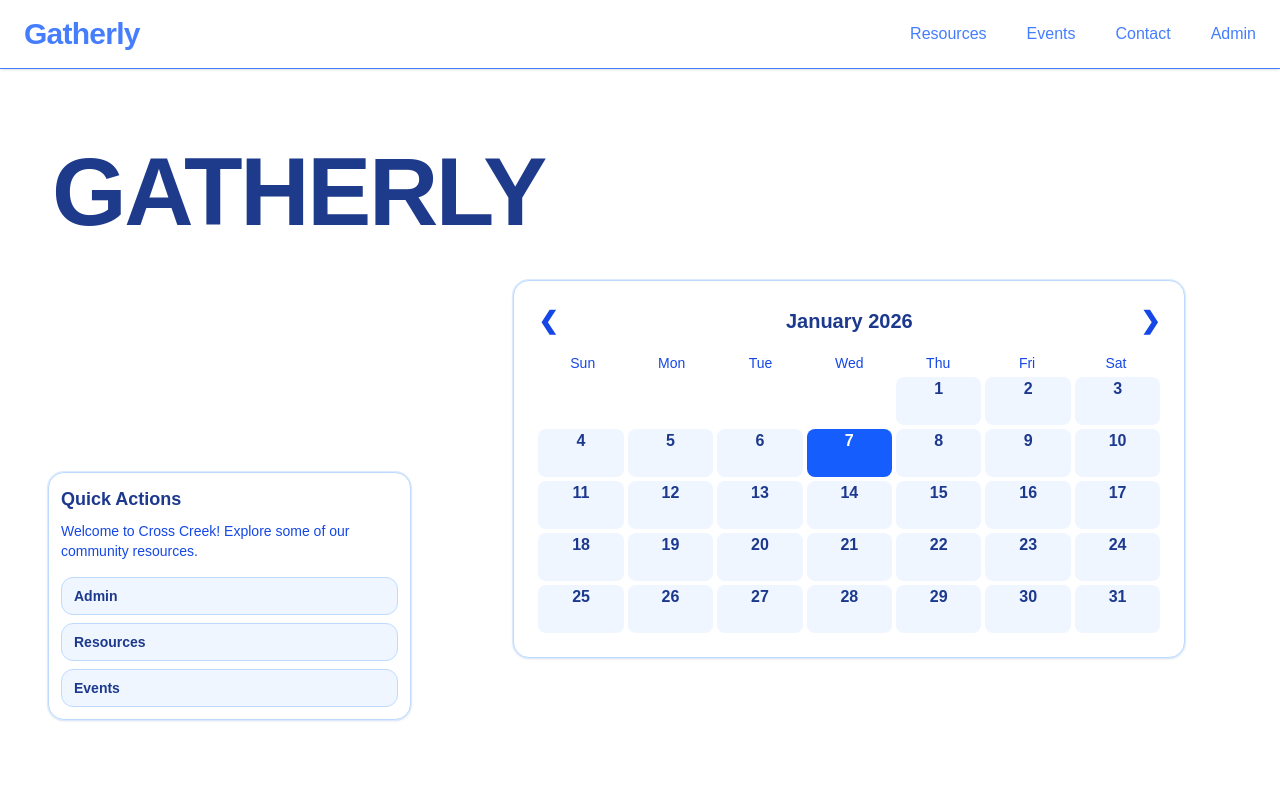
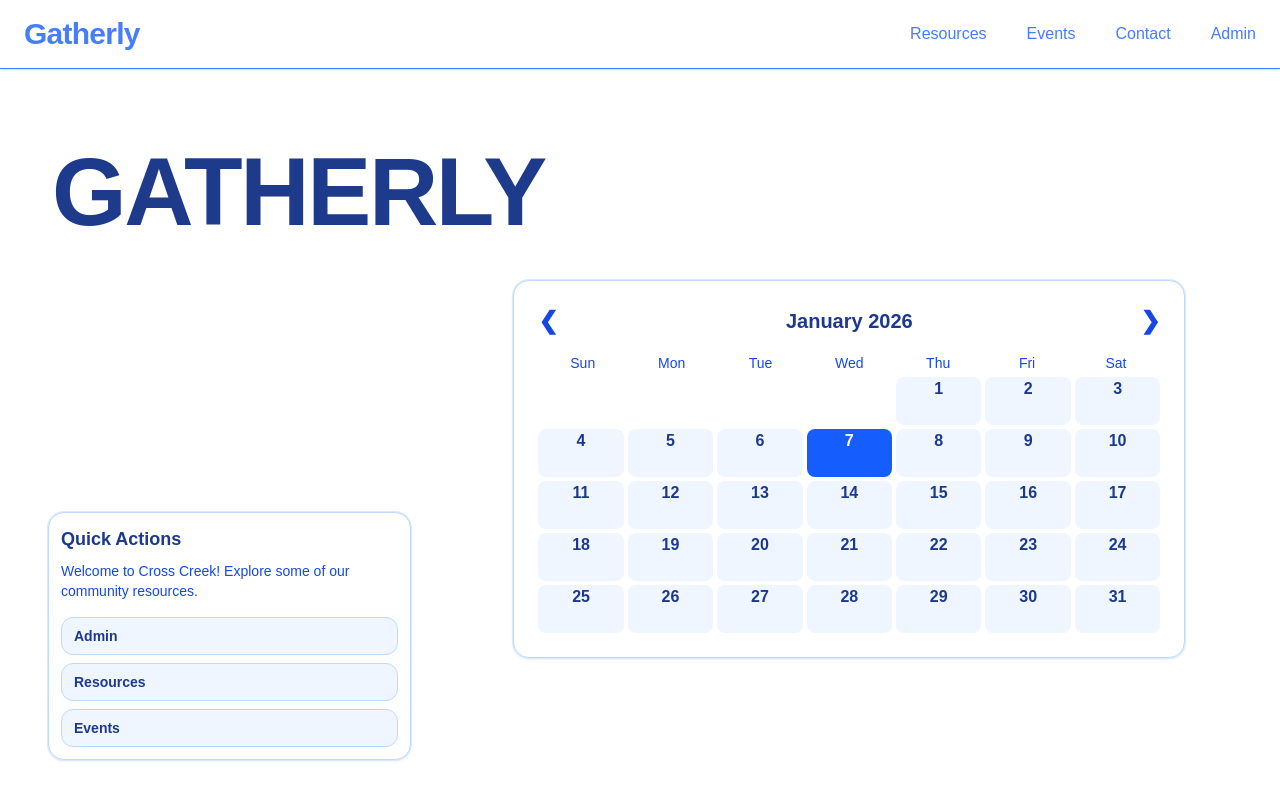
Before and after one commit to TSA-Group/tsa_group_starter, a Next.js app: page / in a window 1280 px wide. Shown: the top 800 px of the page. Built offline with nearby package versions, Linux system fonts and the light colour scheme.

Commit message:
Update page.tsx

```diff
--- a/app/page.tsx
+++ b/app/page.tsx
@@ -153,7 +153,7 @@ export default function Home() {
       <motion.main className="max-w-7xl mx-auto px-4 sm:px-6 lg:px-8 pb-32 grid grid-cols-1 lg:grid-cols-3 gap-8 lg:gap-10 items-stretch">
         <motion.section className="lg:col-span-1 flex flex-col justify-start">
           <motion.div
-            className="mt-48 ml-4"  // ↑ bigger mt pushes it farther down
+            className="mt-58 ml-4 h-80"
             variants={cardPop}
             initial="hidden"
             animate="show"
```
